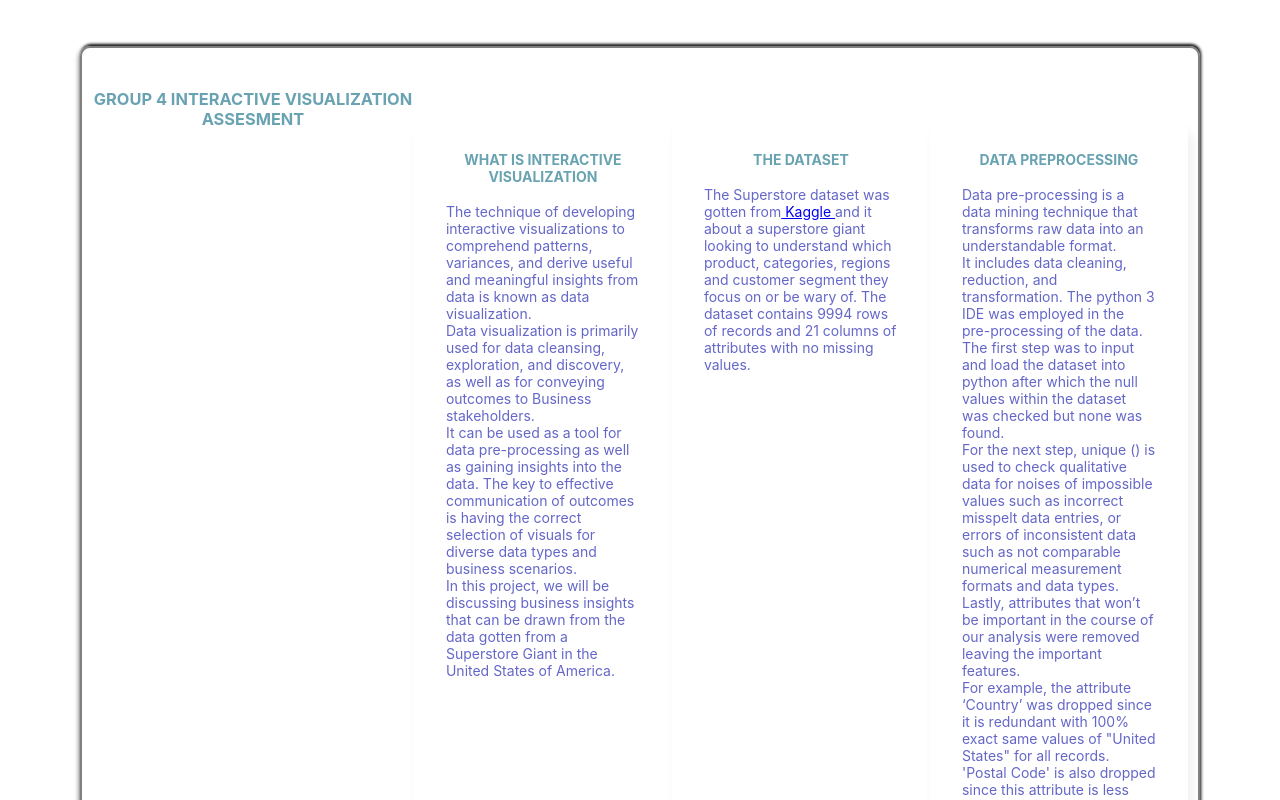
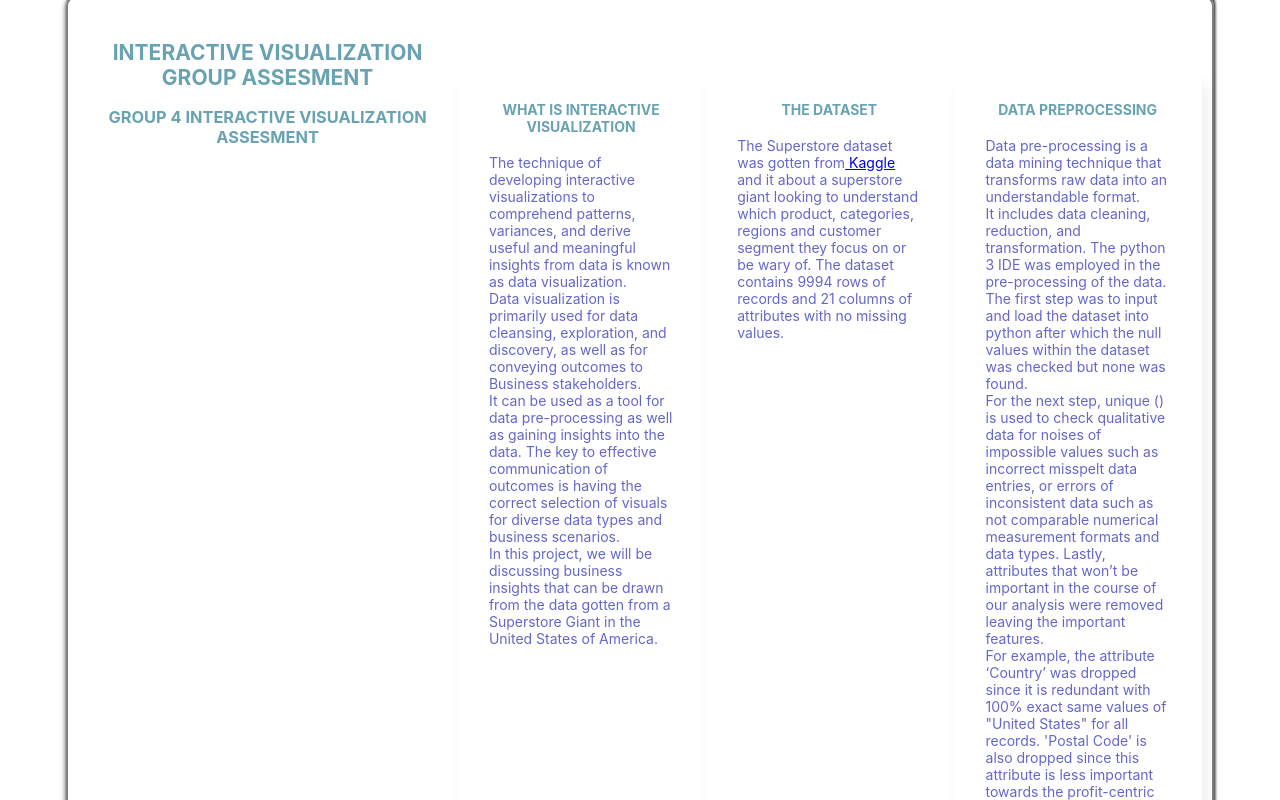
Before and after one commit to Sir-Newton/BBsTeams, a Next.js app in the folder BBsTeams/: page / in a window 1280 px wide. Shown: the top 800 px of the page. Built offline with nearby package versions, Linux system fonts and the light colour scheme.

Commit message:
Update index.js

```diff
--- a/BBsTeams/pages/index.js
+++ b/BBsTeams/pages/index.js
@@ -13,16 +13,13 @@ return (
     <main>
    <div class="about-container">
 
-
-
-
-
-               <p className="description" >
+     <p className="description" >
     <h2 className="title"  align="center"> INTERACTIVE VISUALIZATION GROUP ASSESMENT </h2>
     </p>
-    <h2 align="center" className="sky"> INTERACTIVE VISUALIZATION GROUP ASSESMENT </h2>
+
     <div id="mainbody" className="widecard">
     <p>
+    <h2 align="center" className="sky"> INTERACTIVE VISUALIZATION GROUP ASSESMENT </h2>
     <h3 align="center" className="sky"> GROUP 4 INTERACTIVE VISUALIZATION ASSESMENT </h3>
     </p>
 
```
